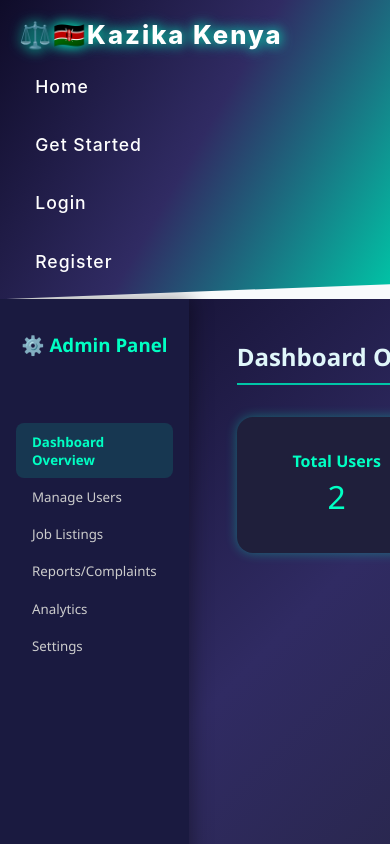
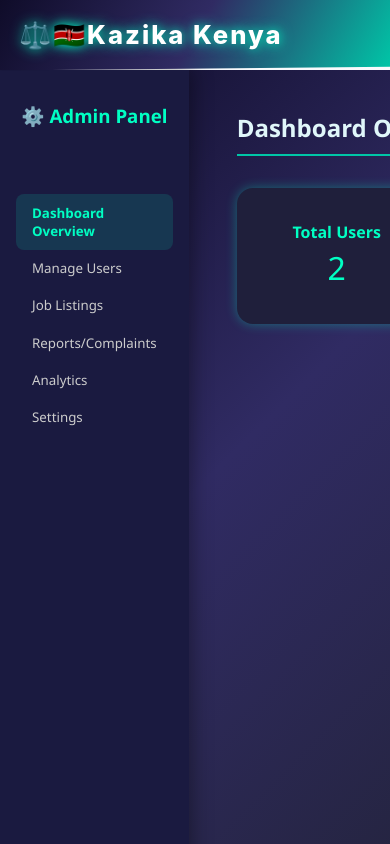
Before and after one commit to Imani-ux/phase-4-project, a React (Vite) app in the folder client/: page /admin/dashboard in a window 390 px wide. Shown: the top 844 px of the page. Built offline with nearby package versions, Linux system fonts and the light colour scheme.

Commit message:
Updated navbar.css

```diff
--- a/client/src/components/Navbar.css
+++ b/client/src/components/Navbar.css
@@ -2,23 +2,24 @@
   display: flex;
   justify-content: space-between;
   align-items: center;
-  background: linear-gradient(120deg, #0f0c29, #302b63, #00c6a7);
+  background: linear-gradient(120deg, var(--dark), var(--secondary), var(--primary));
   padding: 1.2rem 2.5rem;
   min-height: 70px;
   position: relative;
   z-index: 10;
   clip-path: polygon(0 0, 100% 0, 100% 85%, 0 100%);
-  box-shadow: 0 4px 24px rgba(0, 0, 0, 0.2);
+  box-shadow: var(--shadow-md);
+  backdrop-filter: blur(8px);
 }
 
 .navbar-logo a {
-  color: #fff;
+  color: var(--text-light);
   font-size: 2.1rem;
   font-weight: 800;
   letter-spacing: 2px;
   text-decoration: none;
   text-shadow: 0 4px 20px rgba(0, 255, 208, 0.2);
-  transition: color 0.3s ease;
+  transition: color var(--transition-fast);
   animation: logoGlow 2.5s infinite alternate;
 }
 
@@ -48,14 +49,14 @@
 }
 
 .navbar-links a {
-  color: #fff;
+  color: var(--text-light);
   text-decoration: none;
   font-size: 1.1rem;
   font-weight: 500;
   letter-spacing: 1px;
   padding: 0.5rem 1rem;
   border-radius: 25px;
-  transition: all 0.3s ease;
+  transition: all var(--transition-medium);
   position: relative;
   z-index: 1;
 }
@@ -68,7 +69,7 @@
   background: #00ffd0;
   bottom: -4px;
   left: 0;
-  transition: width 0.3s ease;
+  transition: width var(--transition-medium);
 }
 
 .navbar-links a:hover::after {
@@ -81,6 +82,15 @@
   box-shadow: 0 4px 14px rgba(0, 255, 208, 0.2);
 }
 
+.navbar-toggle {
+  display: none;
+  background: none;
+  border: none;
+  color: white;
+  font-size: 1.5rem;
+  cursor: pointer;
+}
+
 @media (max-width: 700px) {
   .navbar {
     flex-direction: column;
@@ -89,11 +99,24 @@
     clip-path: polygon(0 0, 100% 0, 100% 95%, 0 100%);
   }
 
+  .navbar-toggle {
+    display: block;
+    position: absolute;
+    right: 1.2rem;
+    top: 1rem;
+  }
+
   .navbar-links {
+    display: none;
     gap: 1.2rem;
     margin-top: 0.7rem;
     flex-direction: column;
     width: 100%;
+    padding: 1rem 0;
+  }
+
+  .navbar-links.active {
+    display: flex;
   }
 
   .navbar-links a {
```
